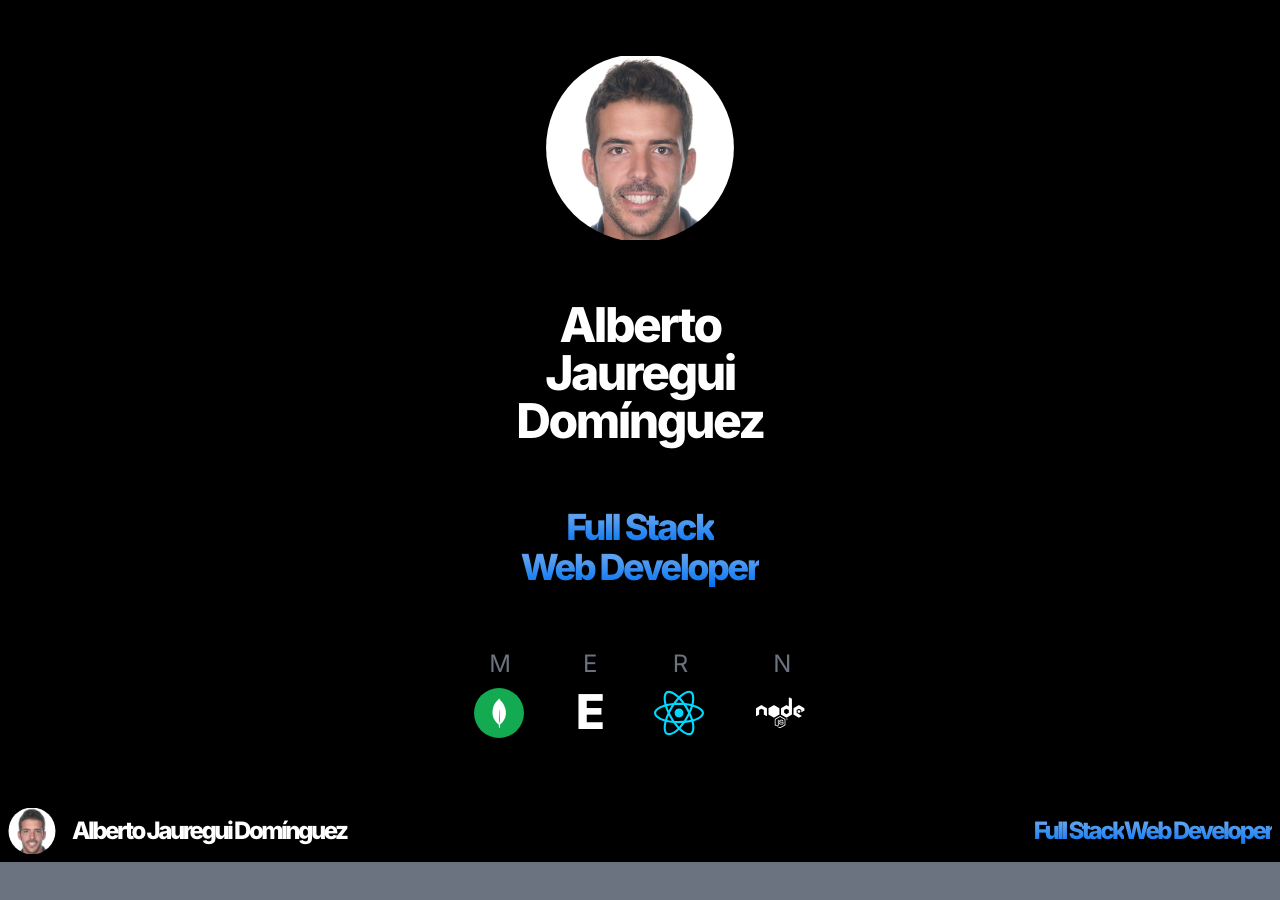
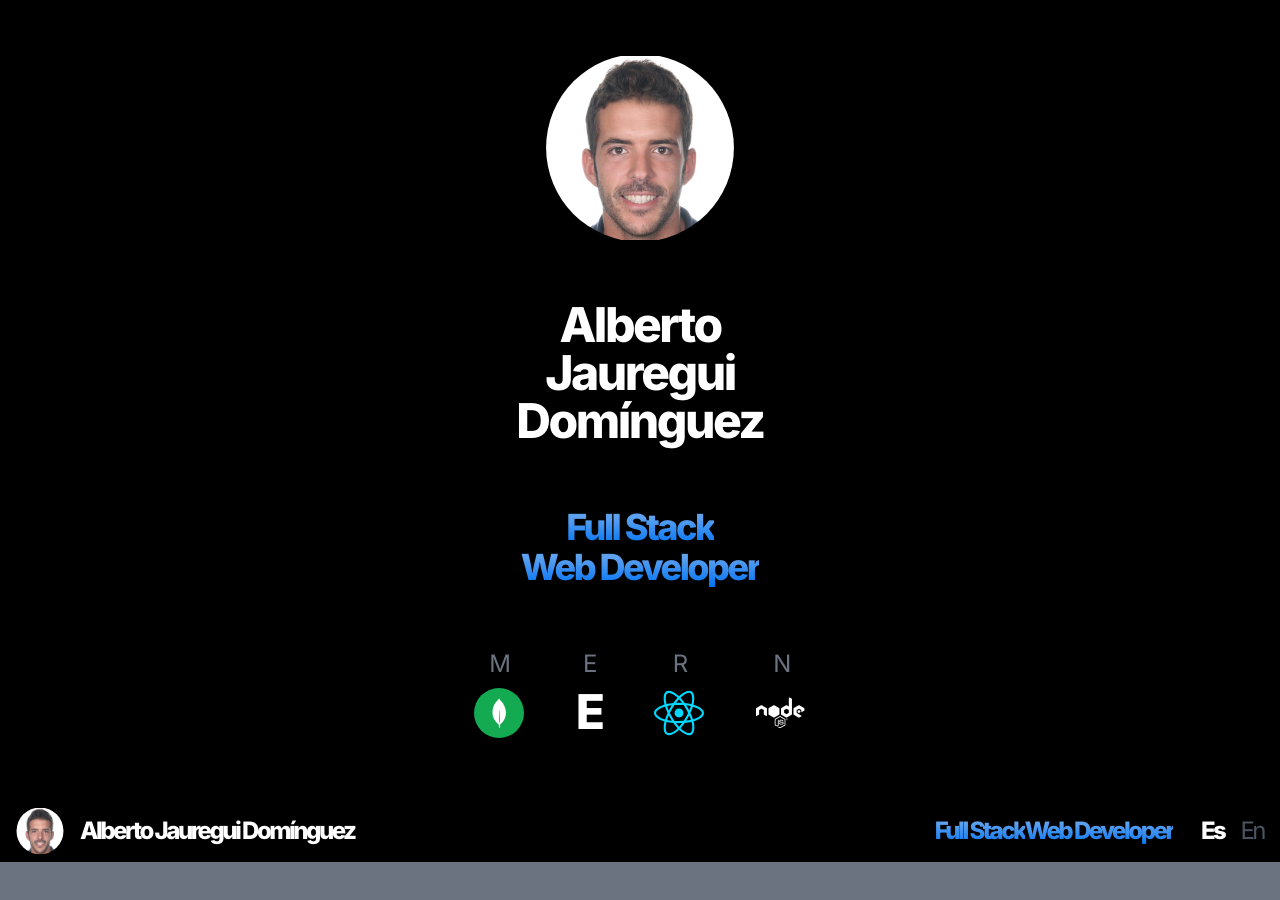
Before and after one commit to adj87/alberto-jauregui-dominguez-cv, a React (Create React App) app: page / in a window 1280 px wide. Shown: the top 900 px of the page. Built offline with nearby package versions, Linux system fonts and the light colour scheme.

Commit message:
add langs

```diff
--- /dev/null
+++ b/src/components/Langs.js
@@ -0,0 +1,23 @@
+import React from "react";
+import { useState } from "react";
+
+const Langs = () => {
+  const [lang, setLang] = useState("Es");
+  const langs = ["Es", "En"];
+  return (
+    <div className="flex ml-3 text-2xl">
+      {langs.map((el) => (
+        <span
+          className={`md:ml-4 ml-3 cursor-pointer ${
+            el === lang ? "text-white extra-bold" : "text-gray-600"
+          }`}
+          onClick={() => setLang(el)}
+        >
+          {el}
+        </span>
+      ))}
+    </div>
+  );
+};
+
+export default Langs;
--- a/src/pages/Education/Topbar.js
+++ b/src/pages/Education/Topbar.js
@@ -1,22 +1,24 @@
 import React from "react";
+import Langs from "../../components/Langs";
 import Name from "../../components/Name";
 import { ProfilePicture } from "../../components/ProfilePicture";
 import Role from "../../components/Role";
 
 export const TopBar = () => {
   return (
-    <div className="flex flex-row w-full justify-between p-2 bg-black">
-      <div className="flex items-center text-2xl">
+    <div className="flex flex-row w-full justify-between py-2 px-4 bg-black">
+      <div className="flex items-center">
         <div className="w-12">
           <ProfilePicture />
         </div>
 
         <div className="ml-4">
-          <Name />
+          <Name className="text-2xl hidden md:block" />
         </div>
       </div>
       <div className="flex items-center">
-        <Role className="text-2xl" />
+        <Role className="md:text-2xl text-xl" />
+        <Langs />
       </div>
     </div>
   );
```
